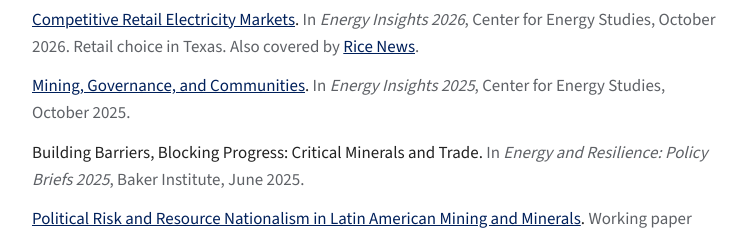
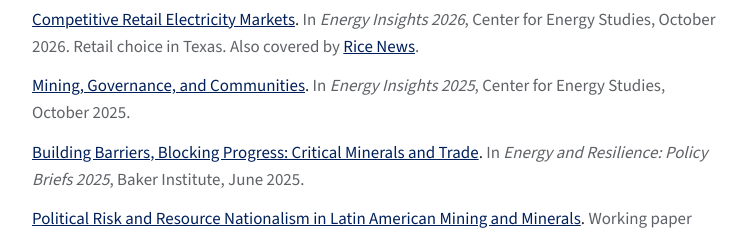
Before and after one commit to tilsaore/tilsaore.github.io, a plain HTML site: page redesign/a-profile.html in a window 1280 px wide. Shown: the part 1120-1356 px from the top of the page, without its empty margins (448-1193 px from the left). Drawn offline with nearby package versions, Linux system fonts and the light colour scheme.

Commit message:
Link critical minerals and trade brief

```diff
--- a/redesign/a-profile.html
+++ b/redesign/a-profile.html
@@ -81,7 +81,7 @@
       <ul class="plain">
         <li><a href="https://www.bakerinstitute.org/research/energy-insights-2026">Competitive Retail Electricity Markets</a>. <span class="gray">In <em>Energy Insights 2026</em>, Center for Energy Studies, October 2026. Retail choice in Texas. Also covered by <a href="https://news.rice.edu/news/2026/rice-energy-research-explores-practical-solutions-global-supply-chain-challenges">Rice News</a>.</span></li>
         <li><a href="https://www.bakerinstitute.org/research/energy-insights-2025">Mining, Governance, and Communities</a>. <span class="gray">In <em>Energy Insights 2025</em>, Center for Energy Studies, October 2025.</span></li>
-        <li>Building Barriers, Blocking Progress: Critical Minerals and Trade. <span class="gray">In <em>Energy and Resilience: Policy Briefs 2025</em>, Baker Institute, June 2025.</span></li>
+        <li><a href="https://issuu.com/mh183/docs/energy_and_resilience_policy_briefs_2025/46">Building Barriers, Blocking Progress: Critical Minerals and Trade</a>. <span class="gray">In <em>Energy and Resilience: Policy Briefs 2025</em>, Baker Institute, June 2025.</span></li>
         <li><a href="https://www.bakerinstitute.org/research/political-risk-and-resource-nationalism-latin-american-mining-and-minerals">Political Risk and Resource Nationalism in Latin American Mining and Minerals</a>. <span class="gray">Working paper with M. Michot Foss, B. Cortés Leiss, and F. J. Monaldi. Center for Energy Studies, December 2024.</span></li>
         <li><a href="https://www.bakerinstitute.org/research/paving-road-competitive-green-hydrogen-hubs-does-chile-have-chance">Paving the Road for Competitive Green Hydrogen Hubs: Does Chile Have a Chance?</a> <span class="gray">With B. Leiss, L. Maxwell, and C. White-Nockleby. Center for Energy Studies, 2023.</span></li>
       </ul>
```
